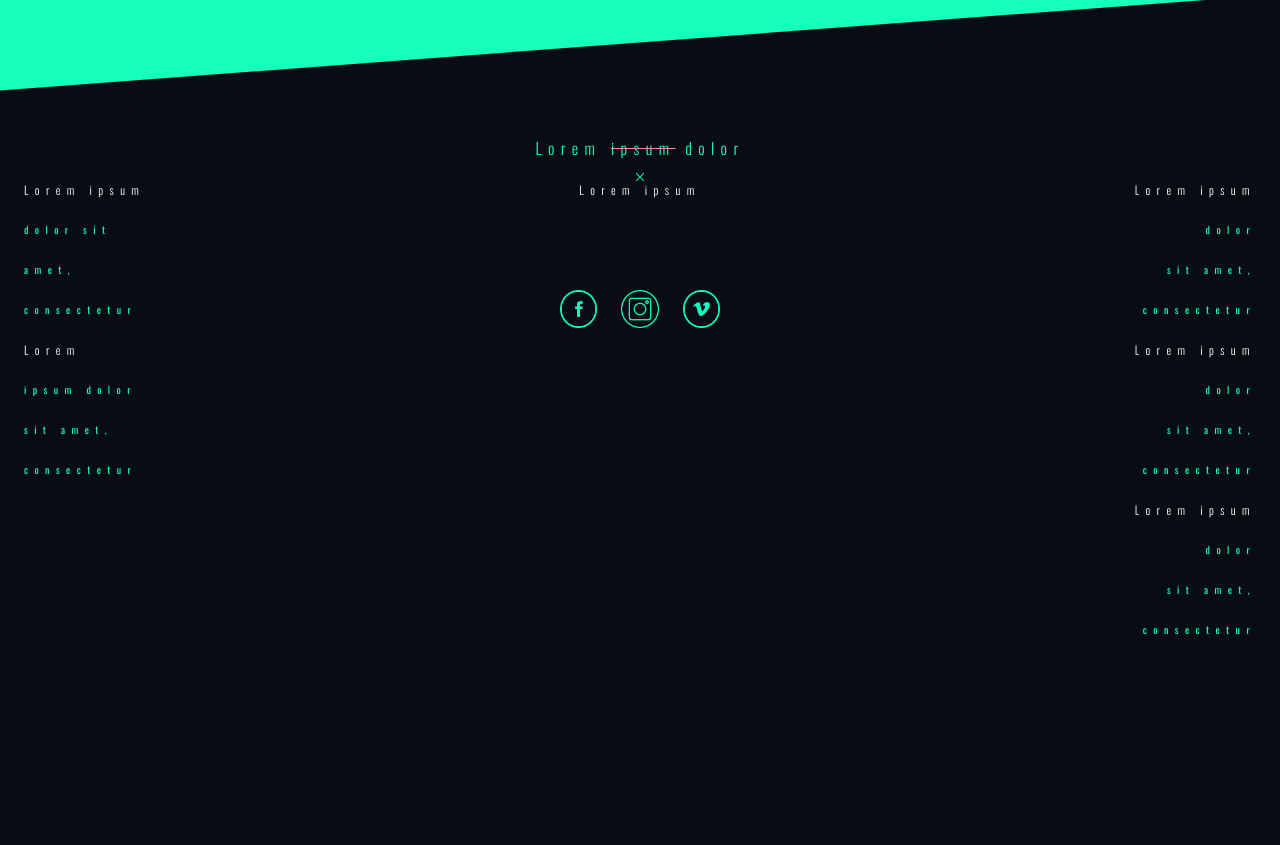
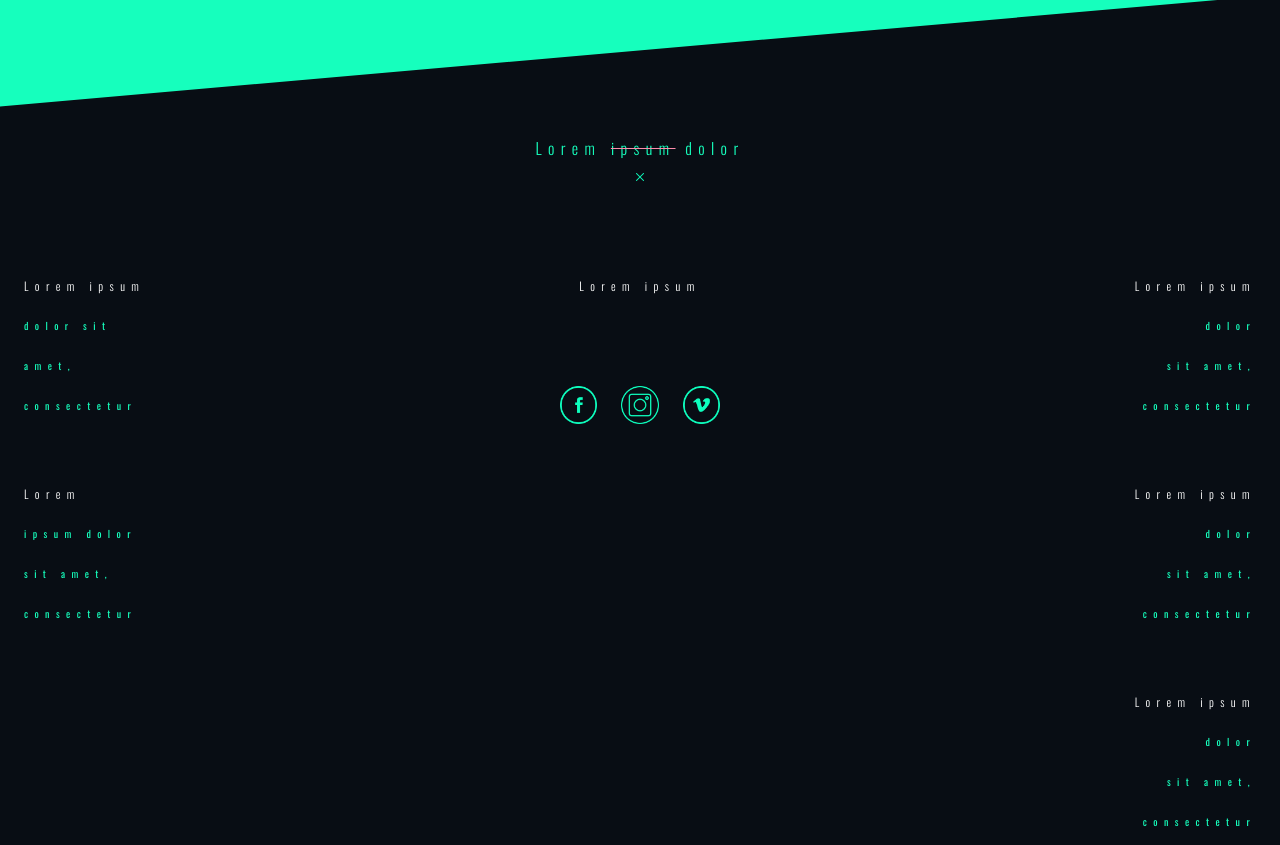
Before and after one commit to adrianCaleroBarrero/202205-W01CH05_Adrian-Cristian, a website: page index.html in a window 1280 px wide. Shown: the part 1661-2506 px from the top of the page. Drawn offline with nearby package versions, Linux system fonts and the light colour scheme.

Commit message:
Add responsive bottom in footer

```diff
--- a/scss/style.scss
+++ b/scss/style.scss
@@ -131,17 +131,18 @@ video {
 footer {
     background-color: #080d14;
     color: #16ffbd;
-    height: 120vh;
+    height: 220vh;
     margin-top: 3rem;
     clip-path: polygon(0 6%, 100% 0%, 100% 100%, 0% 100%);
 
     header {
-        height: 17vh;
+        height: 23vh;
         display: flex;
         flex-direction: column;
         align-items: center;
         justify-content: flex-start;
         margin-top: 8rem;
+        margin-bottom: 3rem;
 
         h2 {
             font-size: medium;
@@ -294,7 +295,7 @@ footer {
 
     footer {
         width: 100%;
-        height: 120vh;
+        height: 140vh;
         clip-path: polygon(0 10%, 100% 0%, 100% 100%, 0% 100%);
         header {
             height: 6vh;
@@ -311,6 +312,9 @@ footer {
             text-align: left;
             line-height: 2.5rem;
             font-size: x-small;
+            .info-footer {
+                margin-top: 3rem;
+            }
             div {
                 width: 20vh;
             }
```
Also changed, not shown: css/style.css.
